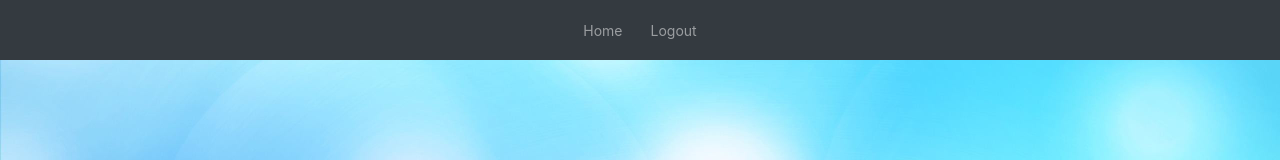
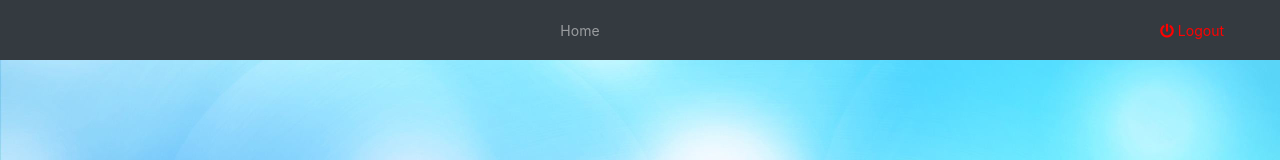
Before and after one commit to janvdhorst/webtech2, an Angular app in the folder example06-presentation/src/main/angular/: page /login in a window 1280 px wide. Shown: the top 160 px of the page. Built offline with nearby package versions, Linux system fonts and the light colour scheme; sample sign-in values are in the browser's storage; a web font is replaced by a local one.

Commit message:
logout button

```diff
--- a/example06-presentation/src/main/angular/src/app/app.component.html
+++ b/example06-presentation/src/main/angular/src/app/app.component.html
@@ -6,6 +6,10 @@
   .navbar-nav {
     margin: 0 auto;
     max-width: 1366px;
+  }
+  .logout {
+    color: red;
+    text-decoration: none;
   }
 
 </style>
@@ -17,10 +21,10 @@
               <div class="navbar-nav text-center">
                 <a class="nav-item pr-3 pl-3 nav-link" routerLink="/angular" routerLinkActive="active">Home</a>
                 <a class="nav-item pl-3 pr-3 nav-link active" routerLink="/login" routerLinkActive="active" *ngIf="!loggedIn">Login <span class="sr-only">(current)</span></a>
-				<a class="nav-item pl-3 pr-3 nav-link" routerLink="/registration" routerLinkActive="active" *ngIf="!loggedIn">Registration</a>
-				<a class="nav-item pl-3 pr-3 nav-link" href="#" (click)="logout($event)" *ngIf="loggedIn">Logout</a>
+				        <a class="nav-item pl-3 pr-3 nav-link" routerLink="/registration" routerLinkActive="active" *ngIf="!loggedIn">Registration</a>
               </div>
             </div>
+            <a class="nav-item pr-5 nav-link logout" href="#" (click)="logout($event)" *ngIf="loggedIn"><i class="fas fa-power-off"></i> Logout</a>
           </nav>
     </div>
   </div>
```
